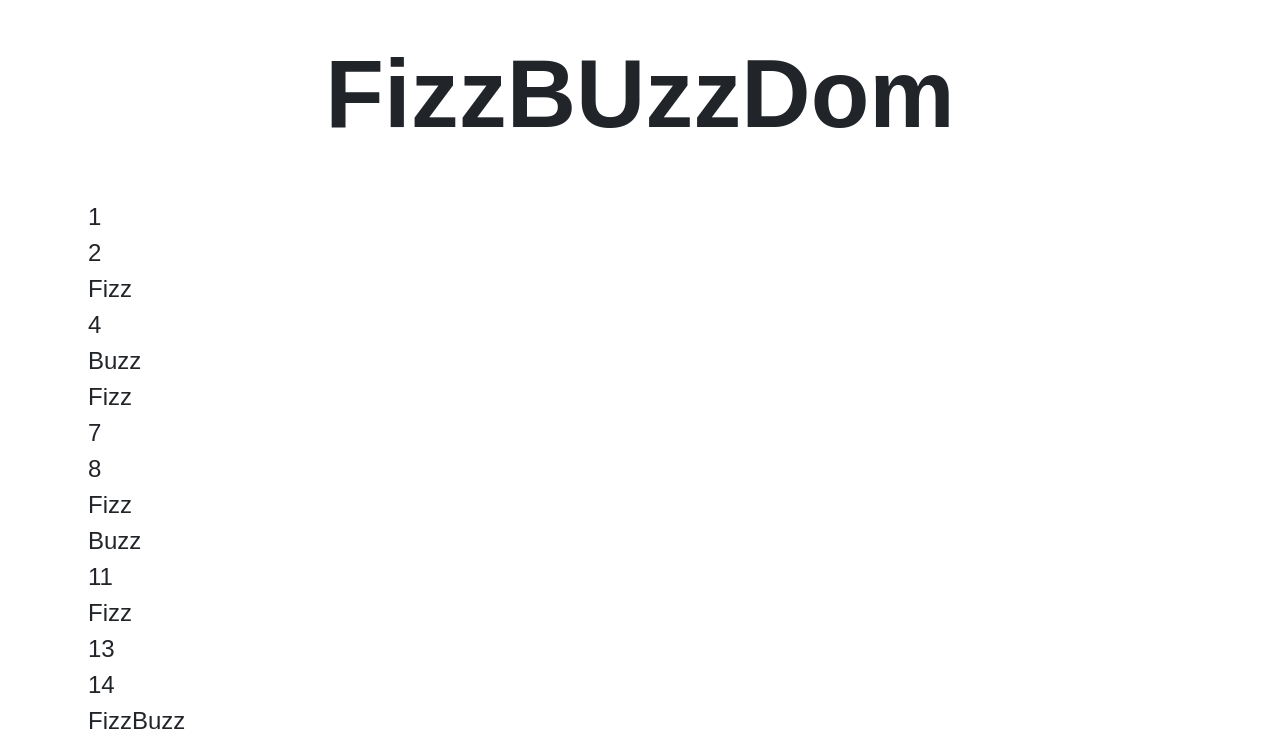
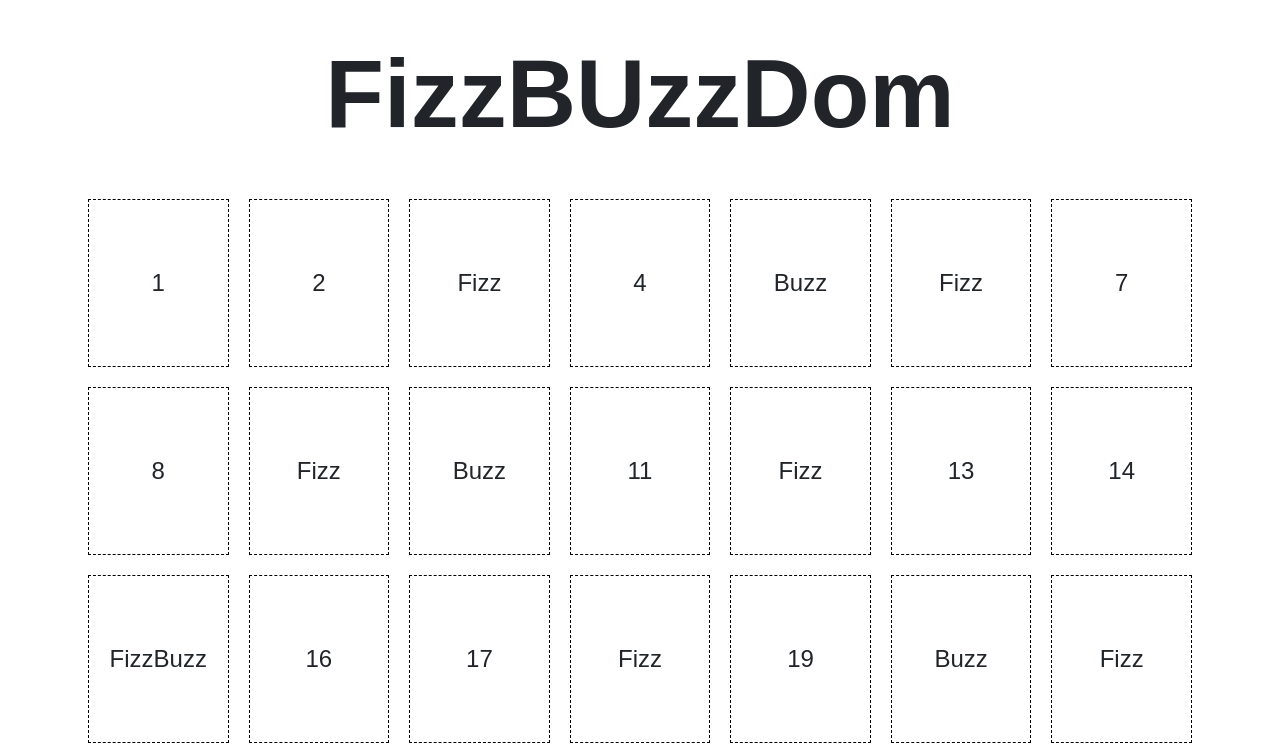
Before and after one commit to JoseManuel-Feliz/js-fizzbuzzdom, a plain HTML site: page index.html in a window 1280 px wide. Shown: the top 746 px of the page. Drawn offline with nearby package versions, Linux system fonts and the light colour scheme.

Commit message:
added style on boxes & box

```diff
--- a/css/style.css
+++ b/css/style.css
@@ -8,3 +8,16 @@
     font-size: 4rem;
     font-weight: 900;
 }
+
+#boxes {
+    display: flex;
+    flex-wrap: wrap;
+    gap: 20px;
+}
+
+#box {
+    padding: 65px 0;
+    border: dashed 1px black;
+    flex-basis: calc(100% / 7 - 120px / 7);
+
+}
--- a/index.html
+++ b/index.html
@@ -20,7 +20,7 @@
 <body>
     <div class="container">
         <h1 class="py-4 text-center title">FizzBUzzDom</h1>
-        <div id="boxes"></div>
+        <div id="boxes" class="text-center"></div>
     </div>
 </body>
 
```
